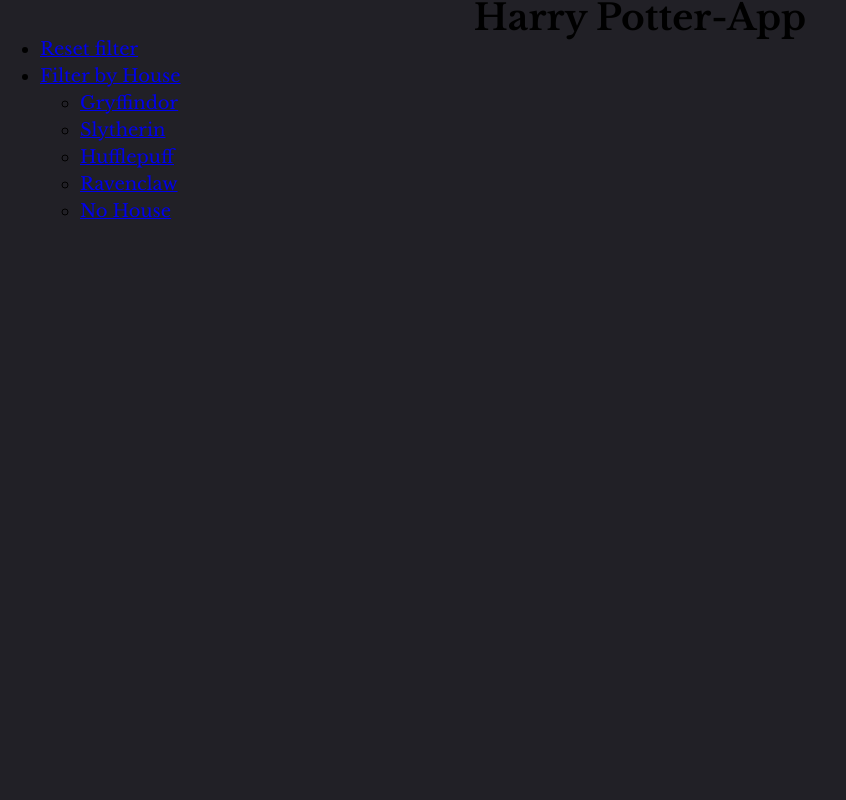
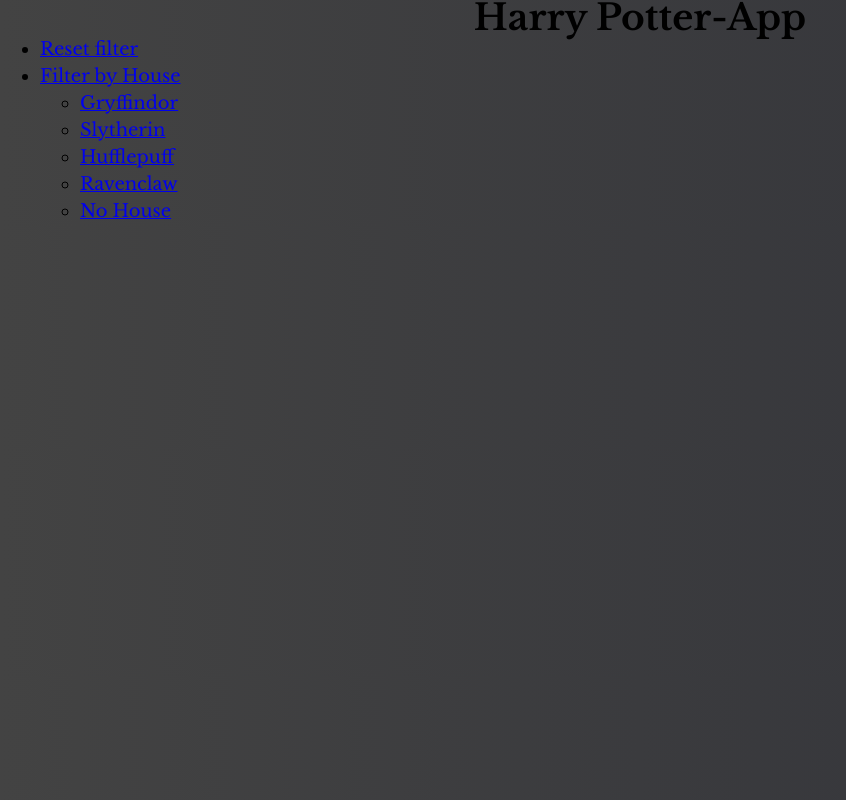
Before and after one commit to Morten-Moeller/Harry-Potter-JS, a website built with Vite: page src/index.html in a window 1280 px wide. Shown: the whole page, without its empty margins (0-846 px from the left). Built offline with nearby package versions, Linux system fonts and the light colour scheme; no server answers.

Commit message:
added gradient

```diff
--- a/src/styles/_base.css
+++ b/src/styles/_base.css
@@ -4,7 +4,8 @@
 }
 
 body {
-  background-color: var(--color-gray-dark);
+  background-image: linear-gradient(to right, #434343 0%, rgb(50, 51, 57) 100%);
+  background-blend-mode: multiply, multiply;
   color: var(--color-black);
   font-family: 'Libre Baskerville', sans-serif;
   font-size: 112.5%;
```
